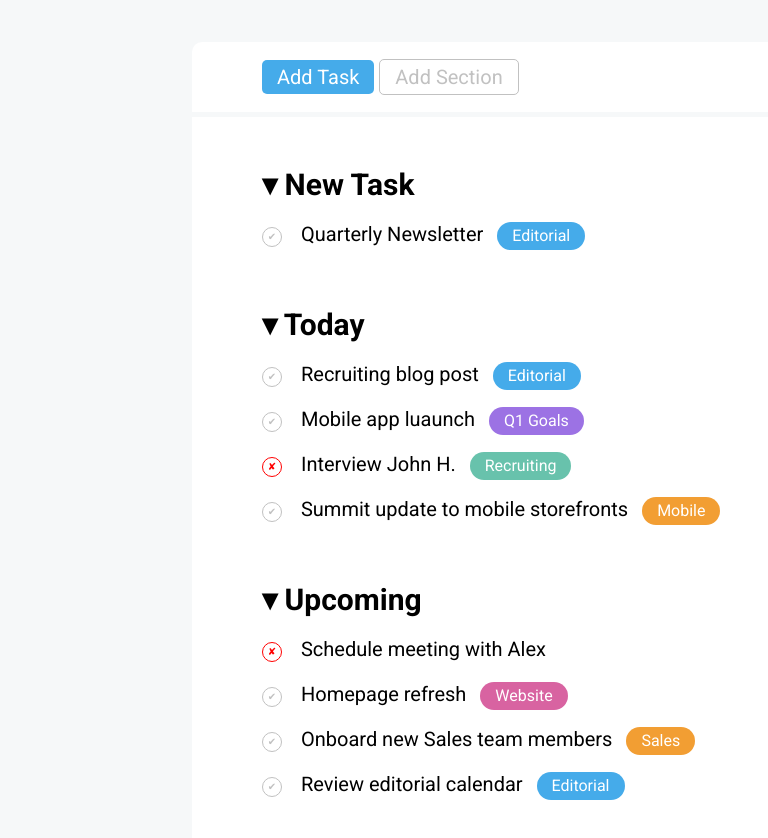
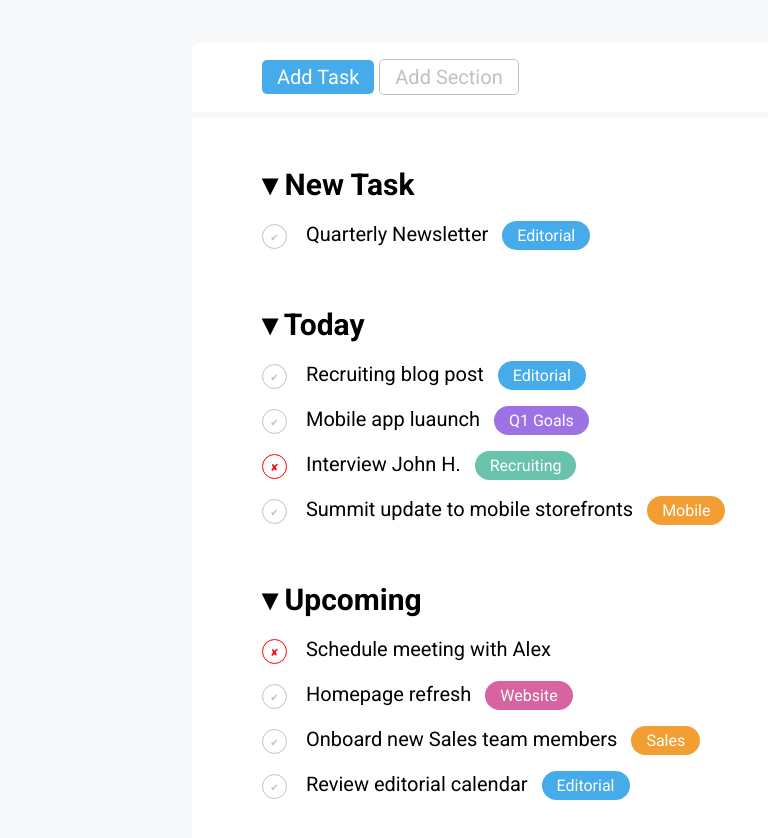
Before and after one commit to AndreaCasentini93/html-css-toboolist, a plain HTML site: page index.html in a window 1280 px wide. Shown: the part 108-946 px from the top of the page, without its empty margins (0-768 px from the left). Drawn offline with Linux system fonts and the light colour scheme.

Commit message:
Round refactoring

```diff
--- a/css/style.css
+++ b/css/style.css
@@ -28,8 +28,9 @@ body>div {
     border: 1px solid #C1C1C1;
     color: #C1C1C1;
     font-size: 10px;
-    width: 20px;
-    height: 20px;
+    width: 25px;
+    height: 25px;
+    line-height: 25px;
     display: inline-block;
     text-align: center;
     vertical-align: middle;
@@ -39,8 +40,9 @@ body>div {
     border: 1px solid red;
     color: red;
     font-size: 10px;
-    width: 20px;
-    height: 20px;
+    width: 25px;
+    height: 25px;
+    line-height: 25px;
     display: inline-block;
     text-align: center;
     vertical-align: middle;
@@ -94,10 +96,6 @@ header>span {
 /* body page */
 section>div {
     margin-left: 70px;
-}
-
-h2~div {
-    line-height: 18px;
 }
 
 main>section:first-of-type {
```
